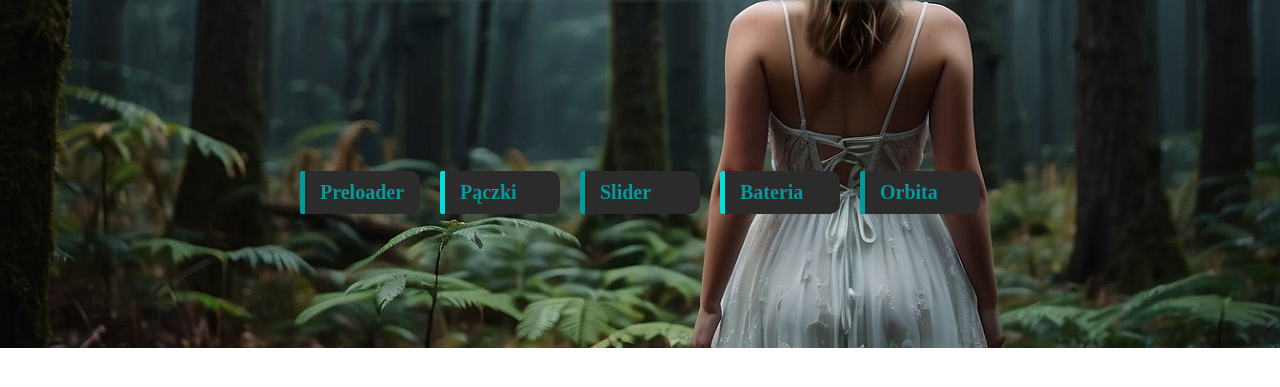
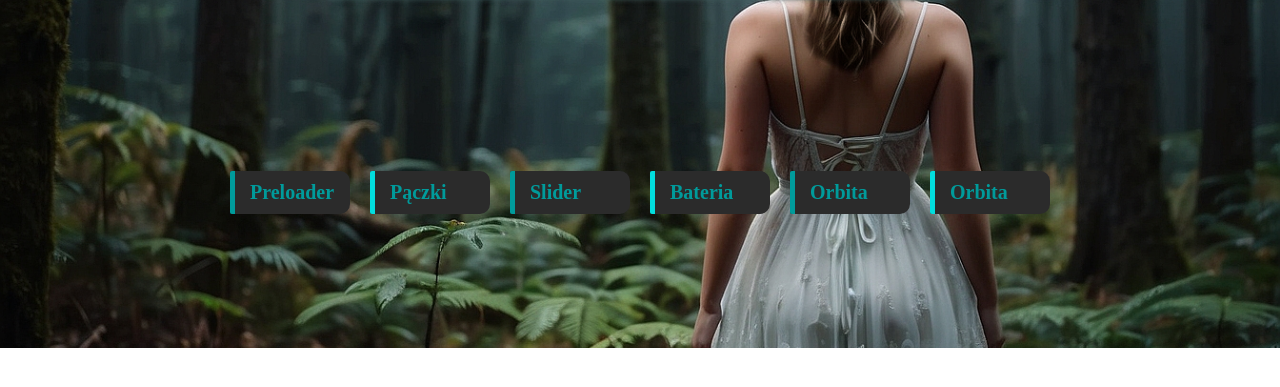
Before and after one commit to SchoolWG/example, a plain HTML site: page index.html in a window 1280 px wide. Shown: the part 323-710 px from the top of the page. Drawn offline with Linux system fonts and the light colour scheme; a web font is replaced by a local one.

Commit message:
add tooltip

```diff
--- a/index.html
+++ b/index.html
@@ -123,6 +123,7 @@
                     <li><a href="slider.html">Slider</a></li>
                     <li><a href="anim_sprawdzian.html">Bateria</a></li>
                     <li><a href="orbita.html">Orbita</a></li>
+                    <li><a href="tooltip.html">Orbita</a></li>
                     <!-- <li><a href="animacja_hamburger_kostka.html">Kostka</a></li> -->
                 </ul>
             </section>
```
